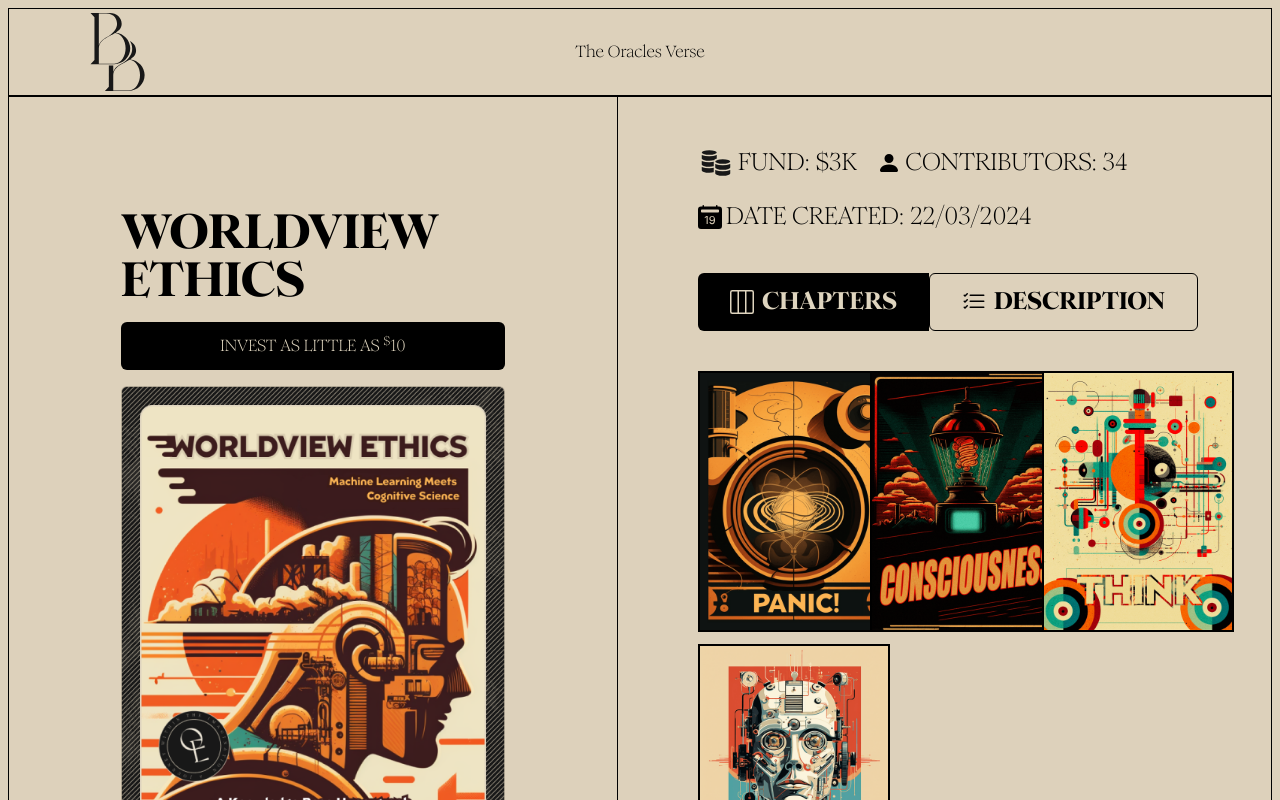
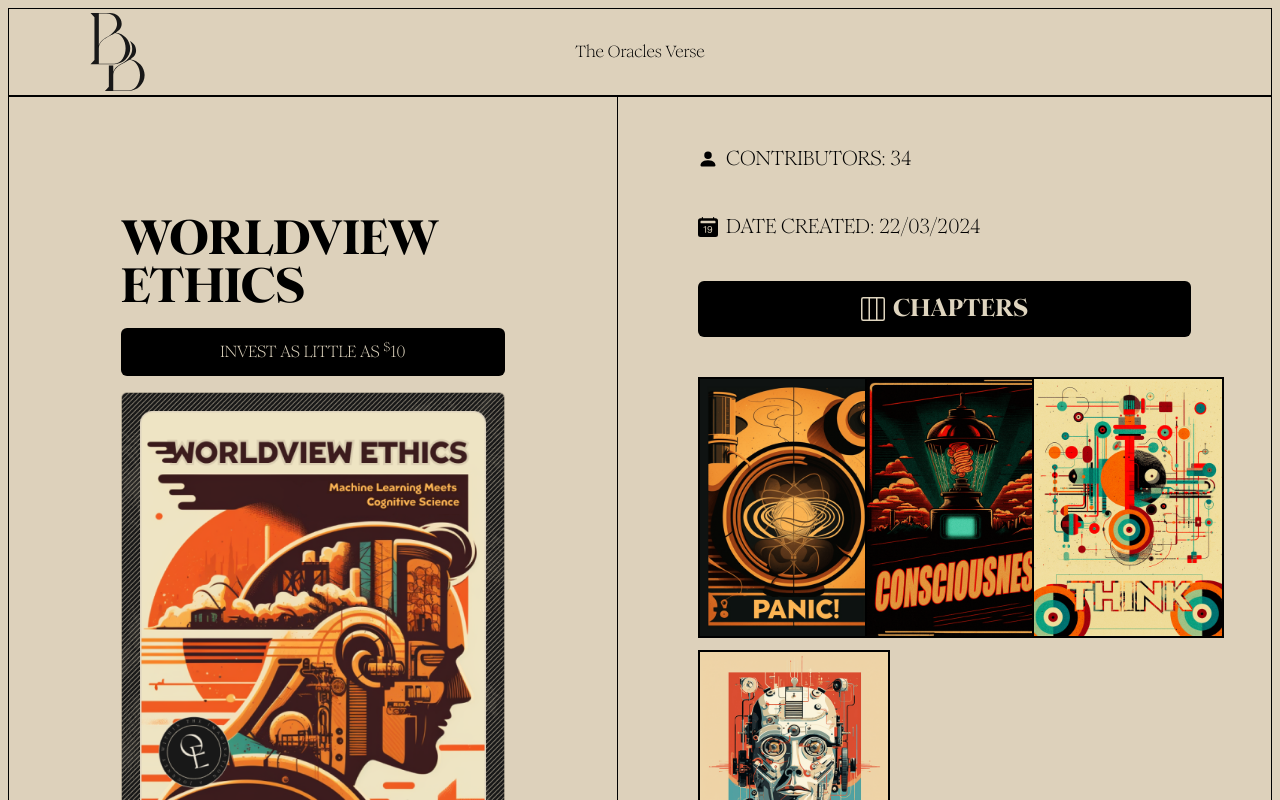
Before and after one commit to Sohad-Almadhoon/bookshop-fullstack, a React (Create React App) app in the folder frontend/: page /books/2 in a window 1280 px wide. Shown: the top 800 px of the page. Built offline with nearby package versions, Linux system fonts and the light colour scheme; sample sign-in values are in the browser's storage.

Commit message:
edit some pages

```diff
--- a/frontend/src/components/auth/SignLayout.tsx
+++ b/frontend/src/components/auth/SignLayout.tsx
@@ -1,8 +1,20 @@
-import { Outlet } from "react-router-dom";
+import { Outlet, useNavigate } from "react-router-dom";
 import Header from "../shared/Header";
 import SideImage from "./SideImage";
+import { useEffect } from "react";
 
 const SignLayout: React.FC = () => {
+  const navigate = useNavigate();
+
+  useEffect(() => {
+    // Check for token in localStorage
+    const token = localStorage.getItem("token");
+    if (token) {
+      // If token exists, redirect to profile page
+      navigate("/profile");
+    }
+  }, [navigate]);
+
   return (
     <div className=" bg-[#DDD1BB] p-3 min-h-screen font-romie">
       <Header />
--- a/frontend/src/components/profile/BookCard.tsx
+++ b/frontend/src/components/profile/BookCard.tsx
@@ -17,11 +17,6 @@ const BookCard = ({url}:{url:string}) => {
           </span>
         </div>
       </div>
-      <div className="flex flex-col text-center">
-        {" "}
-        <p className="mt-1 font-medium truncate">IP INPUT 800</p>
-        <p className="font-light">FUND: $4,000</p>
-      </div>
     </Link>
   );
 };
--- a/frontend/src/pages/App.tsx
+++ b/frontend/src/pages/App.tsx
@@ -14,16 +14,19 @@ import ModalProvider from "../components/modals/ModalProvider";
 import Questionnaire from "./Questionnaire";
 import ComingSoon from "./ComingSoon";
 import Discover from "./Discover";
-import Novel from "./Novel";
+import Chapter from "./Chapter";
+import ProtectedRoute from "./ProtectedRoute";
 
 const App = () => {
   const Layout = () => {
     return (
-      <div className="bg-[#DDD1BB] min-h-screen p-2 relative font-romie">
-        <ToasterProvider />
-        <ModalProvider />
-        <Outlet />
-      </div>
+      <ProtectedRoute>
+        <div className="bg-[#DDD1BB] min-h-screen p-2 relative font-romie">
+          <ToasterProvider />
+          <ModalProvider />
+          <Outlet />
+        </div>
+      </ProtectedRoute>
     );
   };
   const router = createBrowserRouter([
@@ -63,8 +66,8 @@ const App = () => {
           element: <Discover />,
         },
         {
-          path: "/novel",
-          element: <Novel />,
+          path: "/chapters/:id",
+          element: <Chapter />,
         },
       ],
     },
--- a/frontend/src/pages/Book.tsx
+++ b/frontend/src/pages/Book.tsx
@@ -3,17 +3,10 @@ import {
   BsChatFill,
   BsHeartFill,
   BsLayoutThreeColumns,
-  BsListCheck,
   BsPeopleFill,
   BsPersonFill,
-  BsPlus,
 } from "react-icons/bs";
 import { useState, FC, ReactNode } from "react";
-import {
-  Disclosure,
-  DisclosureButton,
-  DisclosurePanel,
-} from "@headlessui/react";
 import { Link } from "react-router-dom";
 import Button from "../components/shared/Button";
 import Header from "../components/shared/Header";
@@ -23,13 +16,6 @@ const Book: FC = () => {
   const [tab, setTab] = useState<number>(0);
 
   const chapters = [1, 2, 3, 4];
-  const architects = [
-    "MUSIC BY BOB JUBURI",
-    "ILLUSTRATION BY FAIZAL “GANEE”",
-    "WRITING BY MARYANNA CLARKE",
-  ];
-  const description =
-    "The First Ever collaborative 'Crypto-Novel' follows the stories of 6 characters which travel through the minds of their owners, collecting unique journeys that evolve their stories, infinitely.";
 
   return (
     <div className="flex flex-col min-h-screen">
@@ -41,8 +27,6 @@ const Book: FC = () => {
           tab={tab}
           setTab={setTab}
           chapters={chapters}
-          architects={architects}
-          description={description}
         />
       </div>
     </div>
@@ -94,52 +78,35 @@ interface ContentAreaProps {
   tab: number;
   setTab: (tab: number) => void;
   chapters: number[];
-  architects: string[];
-  description: string;
 }
 
 const ContentArea: FC<ContentAreaProps> = ({
   tab,
   setTab,
   chapters,
-  architects,
-  description,
 }) => (
   <div className="flex-2 p-12 flex-col flex px-20">
     <ProjectStats />
     <TabSelector currentTab={tab} setTab={setTab} />
-    <div className="flex-1">
-      {tab === 0 ? (
-        <ChapterGrid chapters={chapters} />
-      ) : (
-        <DescriptionSection architects={architects} description={description} />
-      )}
-    </div>
+    <ChapterGrid chapters={chapters} />
   </div>
 );
 
 // Project Stats Component
 const ProjectStats: FC = () => (
-  <div className="flex  items-center flex-wrap gap-5">
-    <InfoBlock
-      icon={
-        <img src="/assets/coins-stacked.svg" alt="coins" className="w-9 h-9" />
-      }
-      text="FUND: $3K"
-    />
+  <div className="flex  items-center flex-wrap gap-10">
     <InfoBlock icon={<BsPersonFill />} text="CONTRIBUTORS: 34" />
     <InfoBlock icon={<BsCalendar2DateFill />} text="DATE CREATED: 22/03/2024" />
   </div>
 );
 
-// Info Block Component (Reusable for project stats)
 interface InfoBlockProps {
   icon: ReactNode;
   text: string;
 }
 
 const InfoBlock: FC<InfoBlockProps> = ({ icon, text }) => (
-  <div className="flex items-center text-2xl gap-1 justify-center">
+  <div className="flex items-center text-xl gap-2 justify-center">
     {icon} {text}
   </div>
 );
@@ -158,12 +125,6 @@ const TabSelector: FC<TabSelectorProps> = ({ currentTab, setTab }) => (
       icon={<BsLayoutThreeColumns />}
       label="Chapters"
     />
-    <TabButton
-      selected={currentTab === 1}
-      onClick={() => setTab(1)}
-      icon={<BsListCheck />}
-      label="Description"
-    />
   </div>
 );
 
@@ -179,7 +140,8 @@ const TabButton: FC<TabButtonProps> = ({ selected, onClick, icon, label }) => (
   <Button
     variant={selected ? "" : "outline"}
     className={`text-2xl flex gap-2 items-center justify-center font-light ${
-      selected ? "rounded-r-none" : ""
+      selected ? "" : ""
+
     }`}
     onClick={onClick}>
     {icon} {label}
@@ -192,74 +154,12 @@ interface ChapterGridProps {
 }
 
 const ChapterGrid: FC<ChapterGridProps> = ({ chapters }) => (
-  <div className="grid grid-cols-3 gap-x-4 gap-y-3">
-    {chapters.map((num) => (
-      <Link key={num} className="border-black border-2 w-48" to="/">
+  <div className="grid grid-cols-3 gap-x-2 gap-y-3">
+    {chapters.map((num, index) => (
+      <Link key={num} className="border-black border-2 w-48" to={`/chapters/${index + 1}`}>
         <img src={`/assets/nft${num}.png`} alt={`nft ${num}`} />
       </Link>
     ))}
   </div>
 );
-
-// Description Section Component
-interface DescriptionSectionProps {
-  architects: string[];
-  description: string;
-}
-
-const DescriptionSection: FC<DescriptionSectionProps> = ({
-  architects,
-  description,
-}) => (
-  <div className="flex flex-col gap-4">
-    <ArchitectsList architects={architects} />
-    <DescriptionText description={description} />
-  </div>
-);
-
-// Architects List Component
-interface ArchitectsListProps {
-  architects: string[];
-}
-
-const ArchitectsList: FC<ArchitectsListProps> = ({ architects }) => (
-  <div className="flex flex-col gap-4">
-    <h4 className="text-2xl">ARCHITECTS</h4>
-    <hr className="h-1 bg-black" />
-    {architects.map((item, index) => (
-      <Disclosure key={index}>
-        {({ open }) => (
-          <>
-            <DisclosureButton>
-              <p className="flex text-xl py-3 justify-between items-center pb-3 border-b border-black">
-                <span className="pl-4">{item}</span>
-                <BsPlus
-                  className={`text-4xl transform ${open ? "rotate-45" : ""}`}
-                />
-              </p>
-            </DisclosureButton>
-            <DisclosurePanel className="text-base">
-              If you're unhappy with your purchase for any reason, email us
-              within 90 days and we'll refund you in full, no questions asked.
-            </DisclosurePanel>
-          </>
-        )}
-      </Disclosure>
-    ))}
-  </div>
-);
-
-// Description Text Component
-interface DescriptionTextProps {
-  description: string;
-}
-
-const DescriptionText: FC<DescriptionTextProps> = ({ description }) => (
-  <div className="flex flex-col mt-12">
-    <h4 className="text-2xl">DESCRIPTION</h4>
-    <hr className="h-1 bg-black" />
-    <p className="text-xl font-light mt-4">{description}</p>
-  </div>
-);
-
 export default Book;
--- a/frontend/src/pages/Novel.tsx
+++ b/frontend/src/pages/Chapter.tsx
@@ -60,7 +60,7 @@ const CardSection: React.FC<CardSectionProps> = ({ content }) => (
   </div>
 );
 
-const Novel: React.FC = () => {
+const Chapter: React.FC = () => {
   const { openModal } = useNovelModal();
   const swiperRef = useRef<SwiperType | null>(null);
 
@@ -169,4 +169,4 @@ const Novel: React.FC = () => {
   );
 };
 
-export default Novel;
+export default Chapter;
--- a/frontend/src/pages/Home.tsx
+++ b/frontend/src/pages/Home.tsx
@@ -1,8 +1,20 @@
 import Button from "../components/shared/Button";
-import { Link } from "react-router-dom";
+import { Link, useNavigate } from "react-router-dom";
 import { Heading } from "../components/shared/Header";
+import { useEffect } from "react";
 
 const Home = () => {
+   const navigate = useNavigate();
+
+   useEffect(() => {
+     // Check for token in localStorage
+     const token = localStorage.getItem("token");
+     if (token) {
+       // If token exists, redirect to profile page
+       navigate("/profile");
+     }
+   }, [navigate]);
+
   return (
     <div className="w-full flex flex-col items-center min-h-screen bg-[#ddd1bb] font-romie">
       <div className="max-w-3xl py-5 flex justify-center items-center md:flex-1 w-full">
--- a/frontend/src/pages/Profile.tsx
+++ b/frontend/src/pages/Profile.tsx
@@ -8,7 +8,7 @@ const Profile: React.FC = () => {
   const [tab, setTab] = useState(0);
   const tabs = [
     {
-      title: "BLOCKS",
+      title: "BOOKS",
       activeIcon: "/assets/blocks.svg",
       icon: "/assets/blocks-black.svg",
       total: 1,
--- /dev/null
+++ b/frontend/src/pages/ProtectedRoute.tsx
@@ -0,0 +1,19 @@
+import React from "react";
+import { Navigate } from "react-router-dom";
+
+interface ProtectedRouteProps {
+  children: React.ReactNode;
+}
+
+const ProtectedRoute: React.FC<ProtectedRouteProps> = ({ children }) => {
+  const token = localStorage.getItem("token");
+  // If no token, redirect to login
+  if (!token) {
+    return <Navigate to="/login" />;
+  }
+
+  // If token exists, render the children (protected content)
+  return <>{children}</>;
+};
+
+export default ProtectedRoute;
```
